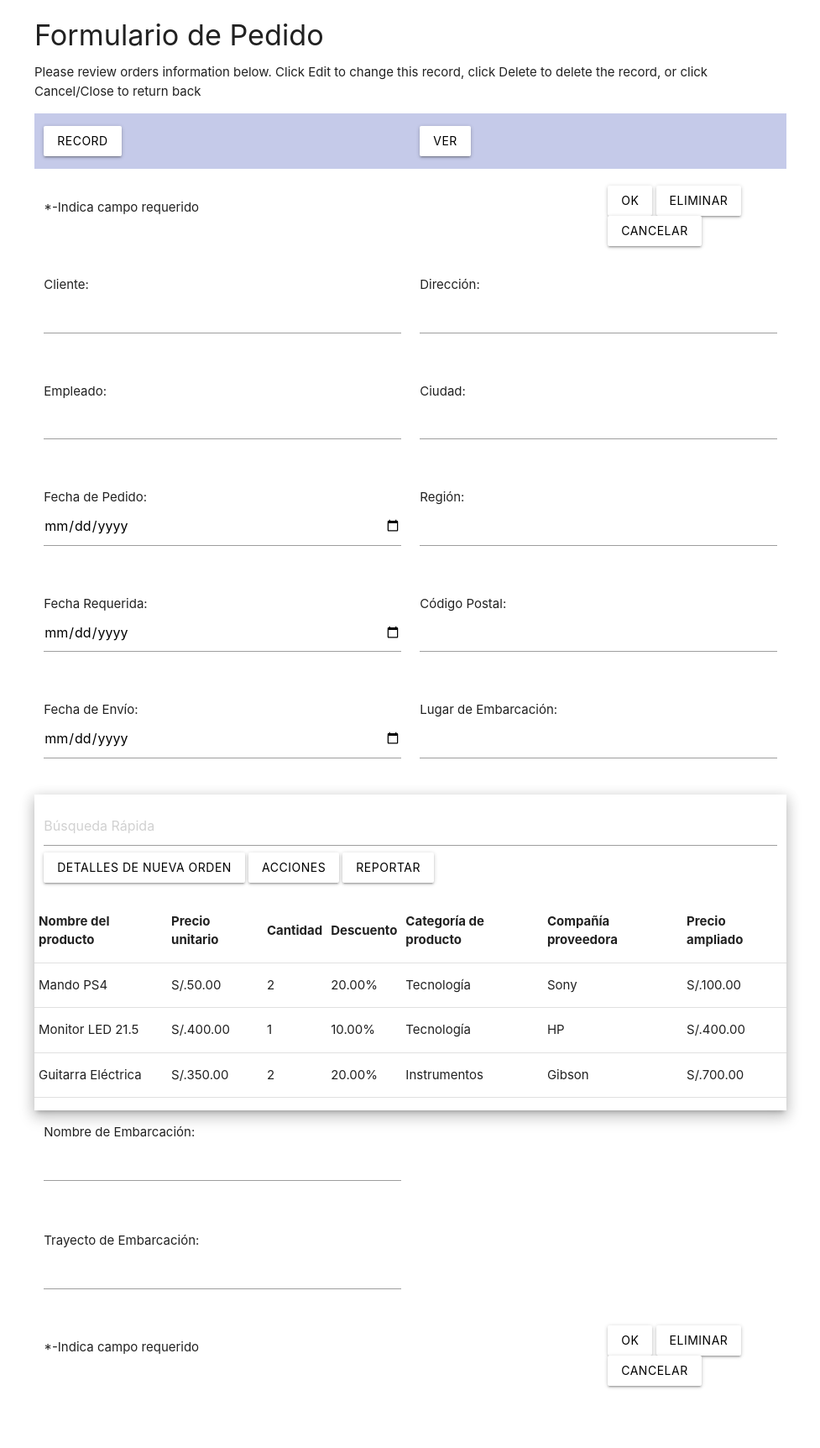
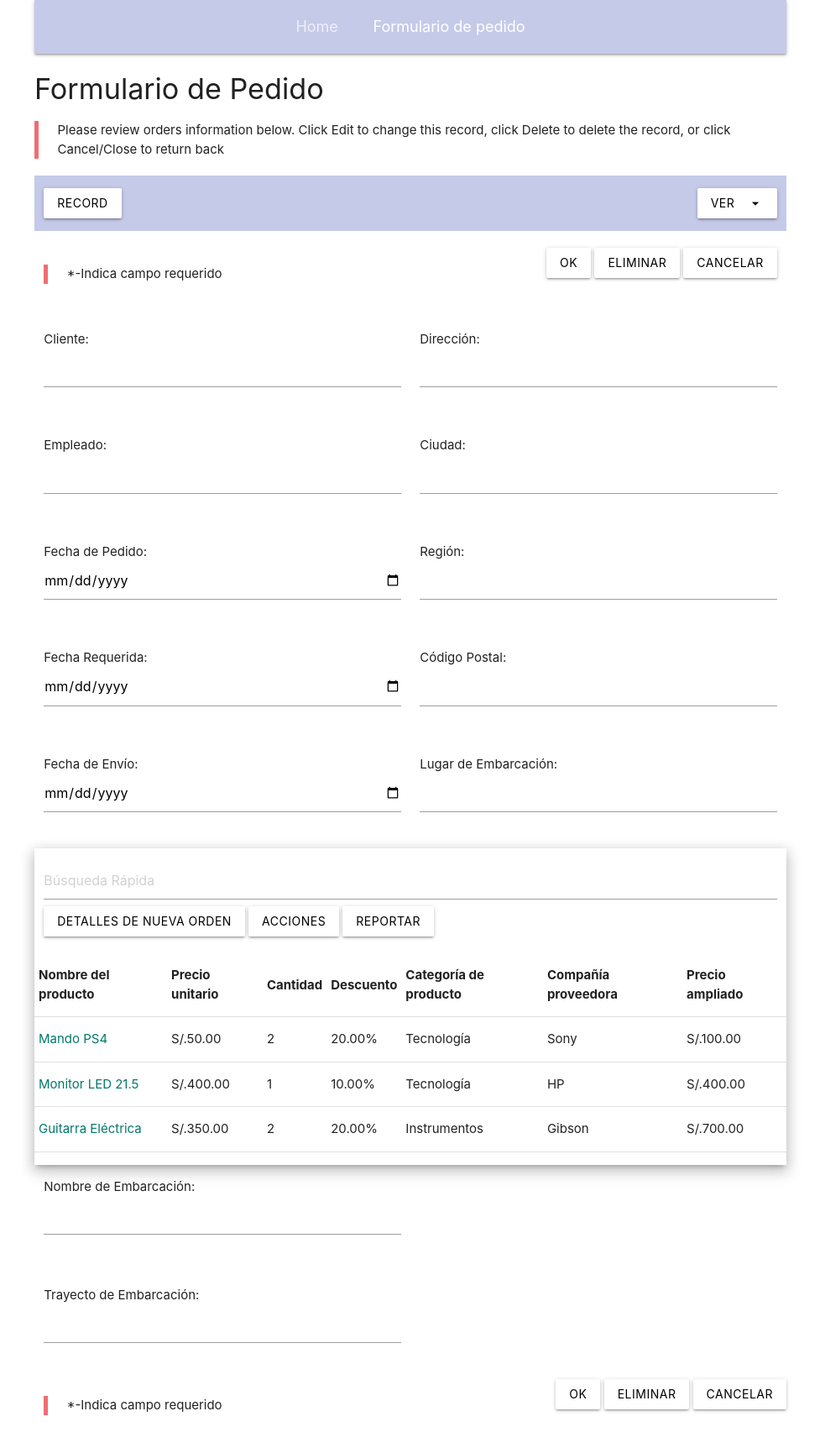
Before and after one commit to RAlexander777/Formulario, a plain HTML site: page index.html in a window 1280 px wide. Shown: the whole page at 84% size, without its empty margins (151-1128 px from the left). Before the commit the page ends 1670 px from the top, so only its background shows below. Drawn offline with nearby package versions, Linux system fonts and the light colour scheme.

Commit message:
tercer commit

```diff
--- a/index.html
+++ b/index.html
@@ -10,25 +10,41 @@
 </head>
 <body>
     <div class="container">
+        <nav>
+            <div class="nav-wrapper center-align indigo lighten-4">
+                <div class="col s12">
+                    <a href="#!" class="breadcrumb">Home</a>
+                    <a href="#!" class="breadcrumb">Formulario de pedido</a>
+                </div>
+            </div>
+        </nav>
         <h4>Formulario de Pedido</h4>
-        <p>Please review orders information below. Click Edit to change this record, click Delete to delete the record, or click Cancel/Close to return back</p>
+        <blockquote>Please review orders information below. Click Edit to change this record, click Delete to delete the record, or click Cancel/Close to return back</blockquote>
         <div class="row indigo lighten-4 section">
             <div class="col l6">
-                <a class='btn white black-text' href='#'>Record</a>
+                <a class='btn white black-text waves-effect waves-teal' href='#'>Record</a>
             </div>
             <div class="col l6">
-                <a class='btn white black-text' href='#' data-target='dropdown1'>Ver</a>
+                <ul id="dropdown2" class="dropdown-content">
+                    Ver
+                    <li><a href="#">uno</a></li>
+                    <li><a href="#">dos</a></li>
+                    <li><a href="#">tres</a></li>
+                </ul>
+                <a class="btn dropdown-trigger white black-text right waves-effect waves-teal" href="#!" data-target="dropdown2">Ver<i class="material-icons right">arrow_drop_down</i></a>
             </div>
         </div>
 
         <div class="row">
-            <div class="col l9">
-                <p>*-Indica campo requerido </p>
+            <div class="col l6">
+                <blockquote>*-Indica campo requerido </blockquote>
             </div>
-            <div class="col l3">
-                <a class="btn white black-text" href="#">Ok</a>
-                <a class="btn white black-text" href="#">Eliminar</a>
-                <a class="btn white black-text" href="#">Cancelar</a>
+            <div class="col l6">
+                <div class="right">
+                    <a class="btn white black-text waves-effect waves-teal" href="#">Ok</a>
+                    <a class="btn white black-text waves-effect waves-teal" href="#">Eliminar</a>
+                    <a class="btn white black-text waves-effect waves-teal" href="#">Cancelar</a>
+                </div>
             </div>
         </div>
 
@@ -81,9 +97,9 @@
             <div class="row">
                 <div class="col l12">
                     <input class="section" type="search" name="busqueda" id="busqueda" placeholder="Búsqueda Rápida">
-                    <a class="btn white black-text" href="#">Detalles de nueva orden</a>
-                    <a class="btn white black-text" href="#">Acciones</a>
-                    <a class="btn white black-text" href="#">Reportar</a>
+                    <a class="btn white black-text waves-effect waves-teal" href="#">Detalles de nueva orden</a>
+                    <a class="btn white black-text waves-effect waves-teal" href="#">Acciones</a>
+                    <a class="btn white black-text waves-effect waves-teal" href="#">Reportar</a>
                 </div>
             </div>
             <table>
@@ -101,7 +117,7 @@
 
                 <tbody>
                     <tr>
-                        <td>Mando PS4</td>
+                        <td class="teal-text text-darken-2">Mando PS4</td>
                         <td>S/.50.00</td>
                         <td>2</td>
                         <td>20.00%</td>
@@ -110,7 +126,7 @@
                         <td>S/.100.00</td>
                     </tr>
                     <tr>
-                        <td>Monitor LED 21.5</td>
+                        <td class="teal-text text-darken-2">Monitor LED 21.5</td>
                         <td>S/.400.00</td>
                         <td>1</td>
                         <td>10.00%</td>
@@ -119,7 +135,7 @@
                         <td>S/.400.00</td>
                     </tr>
                     <tr>
-                        <td>Guitarra Eléctrica</td>
+                        <td class="teal-text text-darken-2">Guitarra Eléctrica</td>
                         <td>S/.350.00</td>
                         <td>2</td>
                         <td>20.00%</td>
@@ -144,13 +160,14 @@
         </div>
 
         <div class="row">
-            <div class="col l9">
-                <p>*-Indica campo requerido </p>
+            <div class="col l6">
+                <blockquote>*-Indica campo requerido </blockquote>
             </div>
-            <div class="col l3">
-                <a class="btn white black-text" href="#">Ok</a>
-                <a class="btn white black-text" href="#">Eliminar</a>
-                <a class="btn white black-text" href="#">Cancelar</a>
+                <div class="right">
+                    <a class="btn white black-text waves-effect waves-teal" href="#">Ok</a>
+                    <a class="btn white black-text waves-effect waves-teal" href="#">Eliminar</a>
+                    <a class="btn white black-text waves-effect waves-teal" href="#">Cancelar</a>
+                </div>
             </div>
         </div>
     </div>
```
